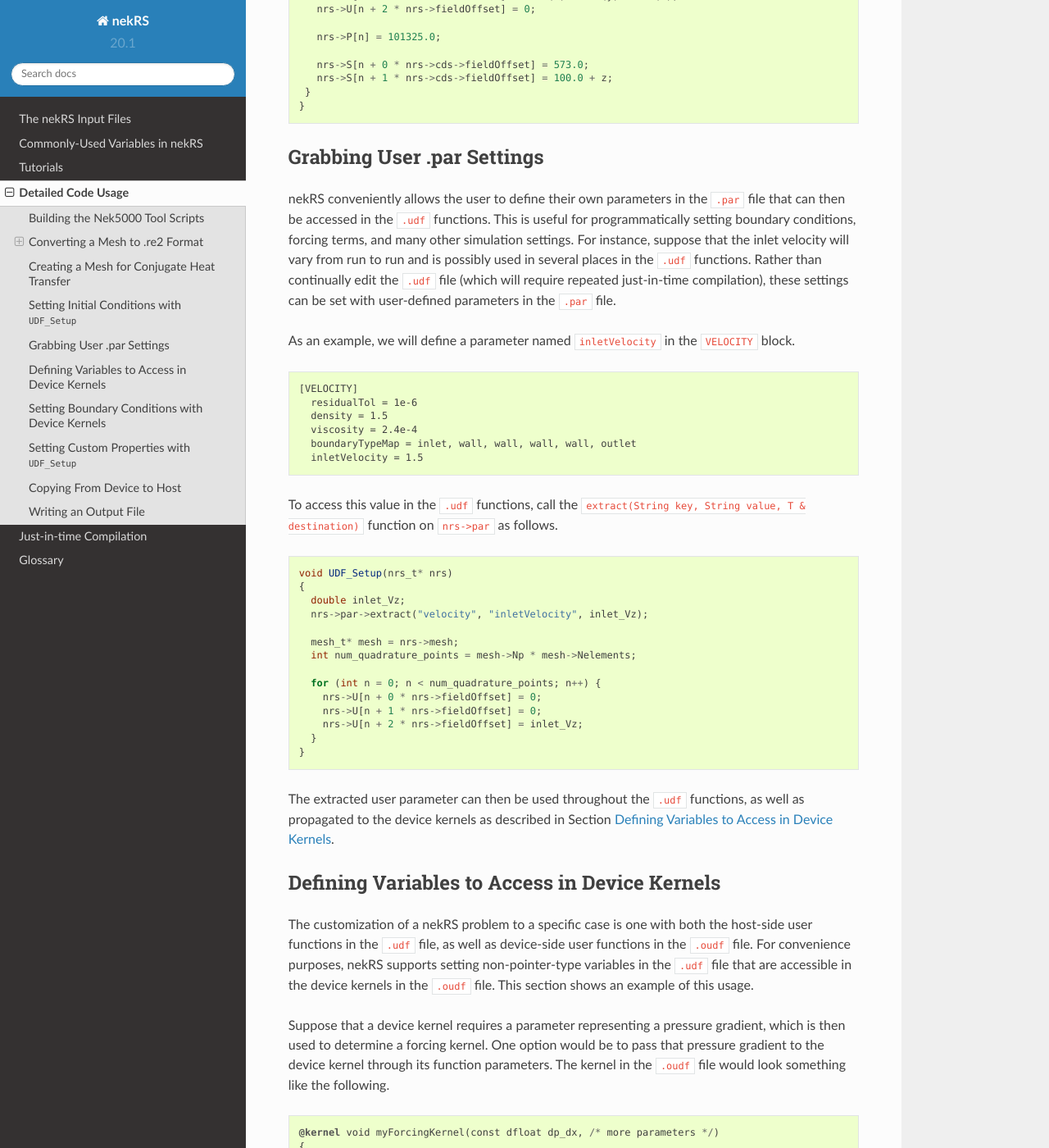
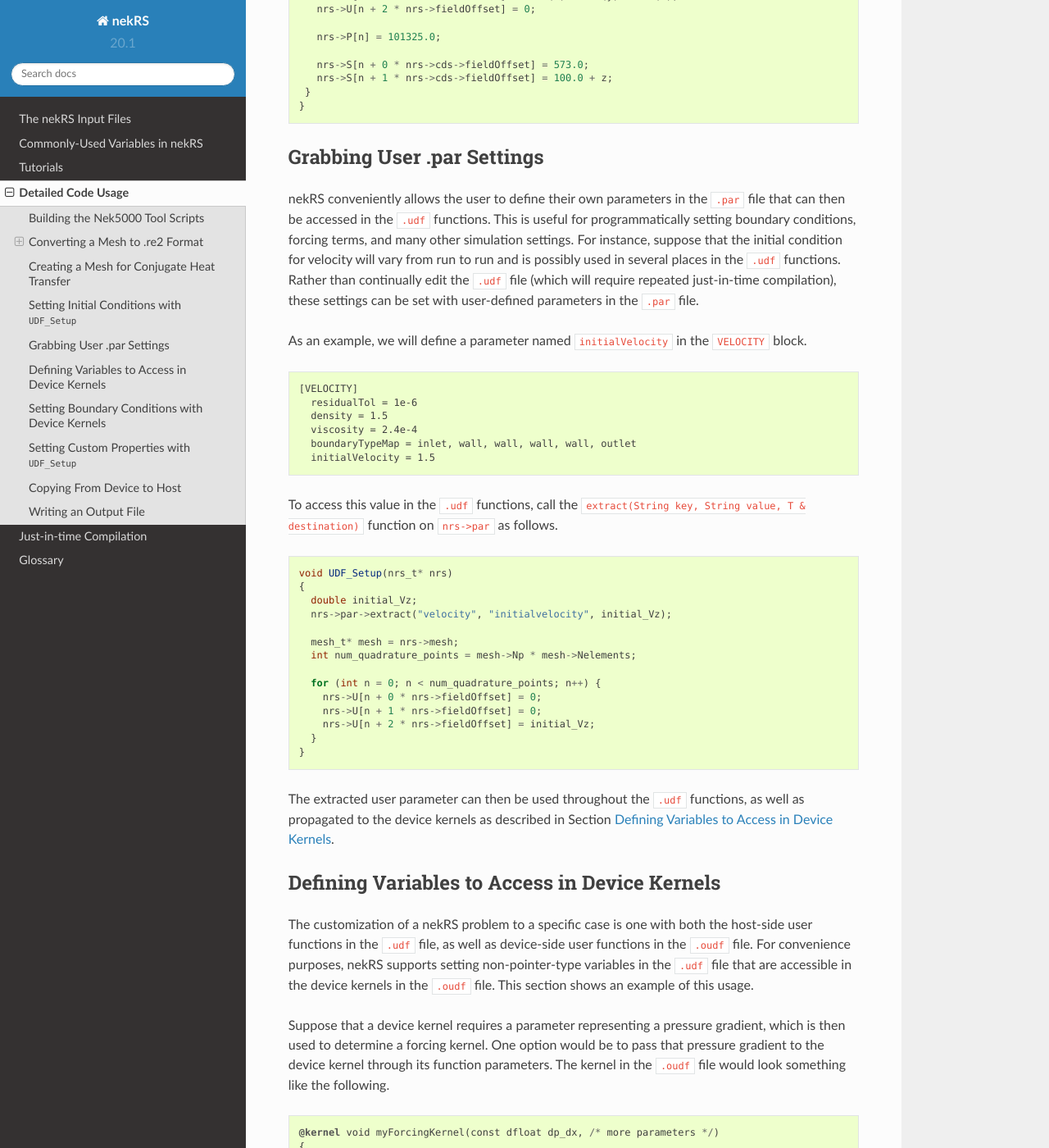
Before and after one commit to aprilnovak/nekRSDoc, a Sphinx documentation site: the page built from source/detailed_usage.rst, in a window 1280 px wide and 1400 px high, scrolled down 2718 px. Shown: the whole window at 82% size. Built offline with Sphinx 7.4.7 and the Read the Docs theme 2.0.0, drawn with Linux system fonts in a browser that asks for light colours.

Commit message:
Correct typo in user par settings and clarify example.

```diff
--- a/source/detailed_usage.rst
+++ b/source/detailed_usage.rst
@@ -159,12 +159,12 @@ Grabbing User .par Settings
 nekRS conveniently allows the user to define their own parameters in the ``.par`` file
 that can then be accessed in the ``.udf`` functions. This is useful for programmatically
 setting boundary conditions, forcing terms, and many other simulation settings. For instance,
-suppose that the inlet velocity will vary from run to run and is possibly used in several
+suppose that the initial condition for velocity will vary from run to run and is possibly used in several
 places in the ``.udf`` functions. Rather than continually edit the ``.udf`` file (which
 will require repeated just-in-time compilation), these settings can be set with user-defined
 parameters in the ``.par`` file.
 
-As an example, we will define a parameter named ``inletVelocity`` in the ``VELOCITY`` block.
+As an example, we will define a parameter named ``initialVelocity`` in the ``VELOCITY`` block.
 
 .. code-block :: xml
 
@@ -173,7 +173,7 @@ As an example, we will define a parameter named ``inletVelocity`` in the ``VELOC
      density = 1.5
      viscosity = 2.4e-4
      boundaryTypeMap = inlet, wall, wall, wall, wall, outlet
-     inletVelocity = 1.5
+     initialVelocity = 1.5
 
 To access this value in the ``.udf`` functions, call the ``extract(String key, String value, T & destination)``
 function on ``nrs->par`` as follows.
@@ -182,8 +182,8 @@ function on ``nrs->par`` as follows.
 
    void UDF_Setup(nrs_t* nrs)
    {
-     double inlet_Vz;
-     nrs->par->extract("velocity", "inletVelocity", inlet_Vz);
+     double initial_Vz;
+     nrs->par->extract("velocity", "initialvelocity", initial_Vz);
 
      mesh_t* mesh = nrs->mesh;
      int num_quadrature_points = mesh->Np * mesh->Nelements;
@@ -191,7 +191,7 @@ function on ``nrs->par`` as follows.
      for (int n = 0; n < num_quadrature_points; n++) {
        nrs->U[n + 0 * nrs->fieldOffset] = 0;
        nrs->U[n + 1 * nrs->fieldOffset] = 0;
-       nrs->U[n + 2 * nrs->fieldOffset] = inlet_Vz;
+       nrs->U[n + 2 * nrs->fieldOffset] = initial_Vz;
      }
    }
 
```
